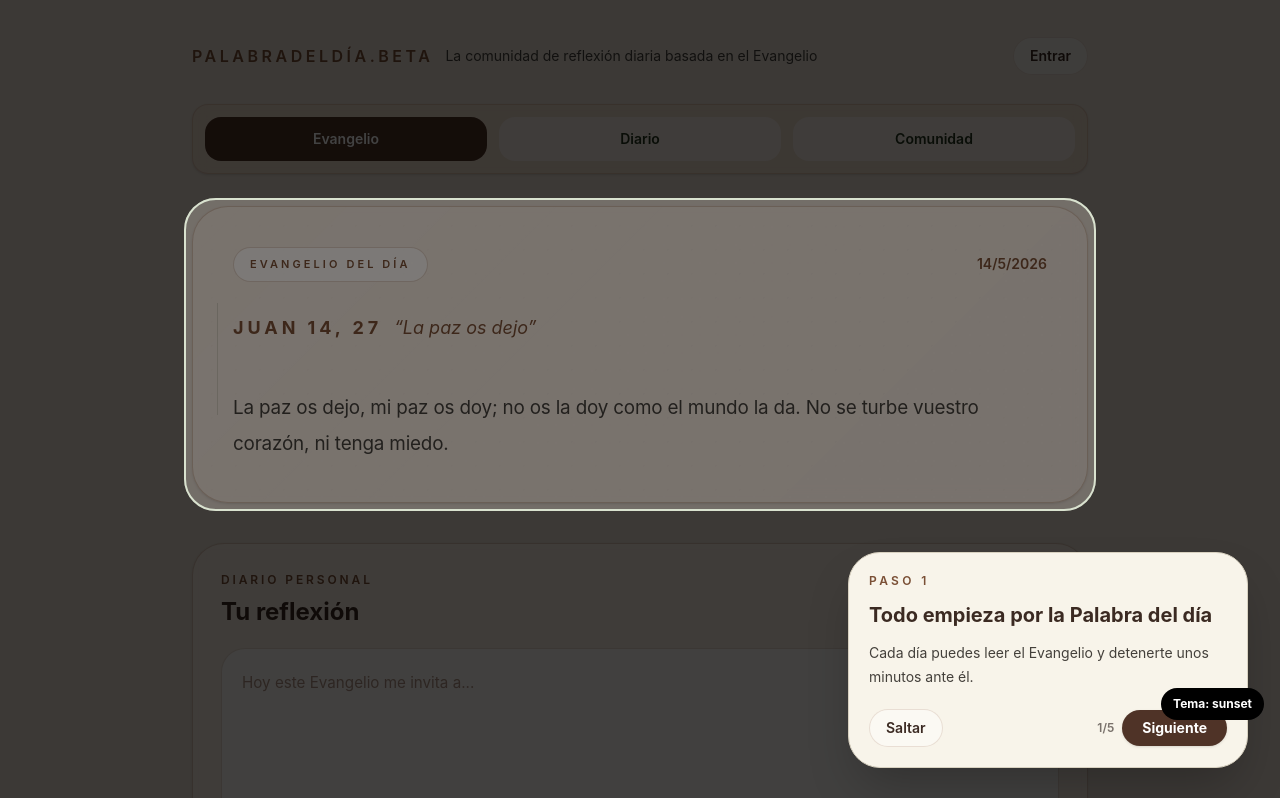
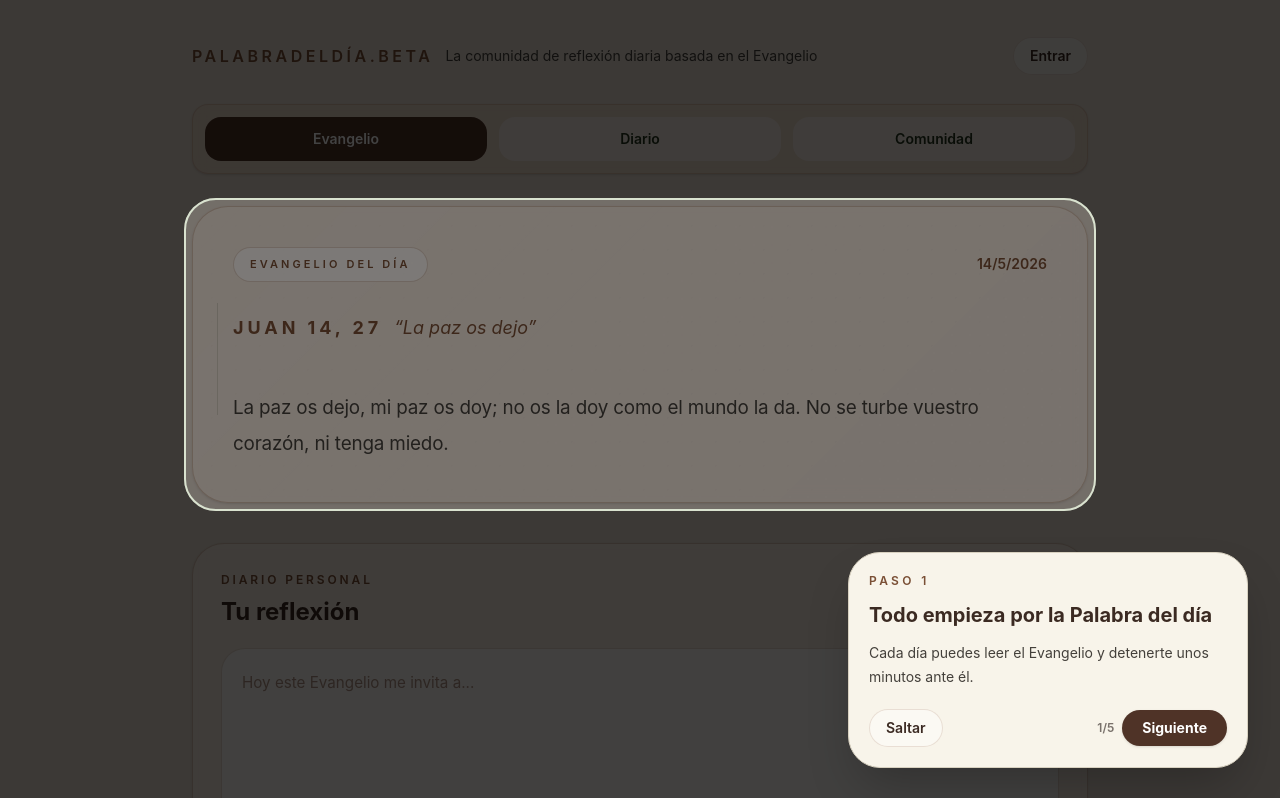
Before and after one commit to pablitorg16-sys/app-palabradeldia, a Next.js app: page / in a window 1280 px wide. Shown: the top 798 px of the page. Built offline with nearby package versions, Linux system fonts and the light colour scheme; no server answers; the database is empty.

Commit message:
remove theme debug

```diff
--- a/app/page.tsx
+++ b/app/page.tsx
@@ -181,9 +181,7 @@ const theme = getThemeClasses(dayPeriod);
           onOpenProfileSettings={() => setIsEditProfileOpen(true)}
           onSignOut={signOut}
         />
-<div className="fixed bottom-20 right-4 z-[999] rounded-full bg-black px-3 py-2 text-xs font-bold text-white">
-  Tema: {theme.mode}
-</div>
+
 
         <TabsNav
           activeTab={activeTab}
```
